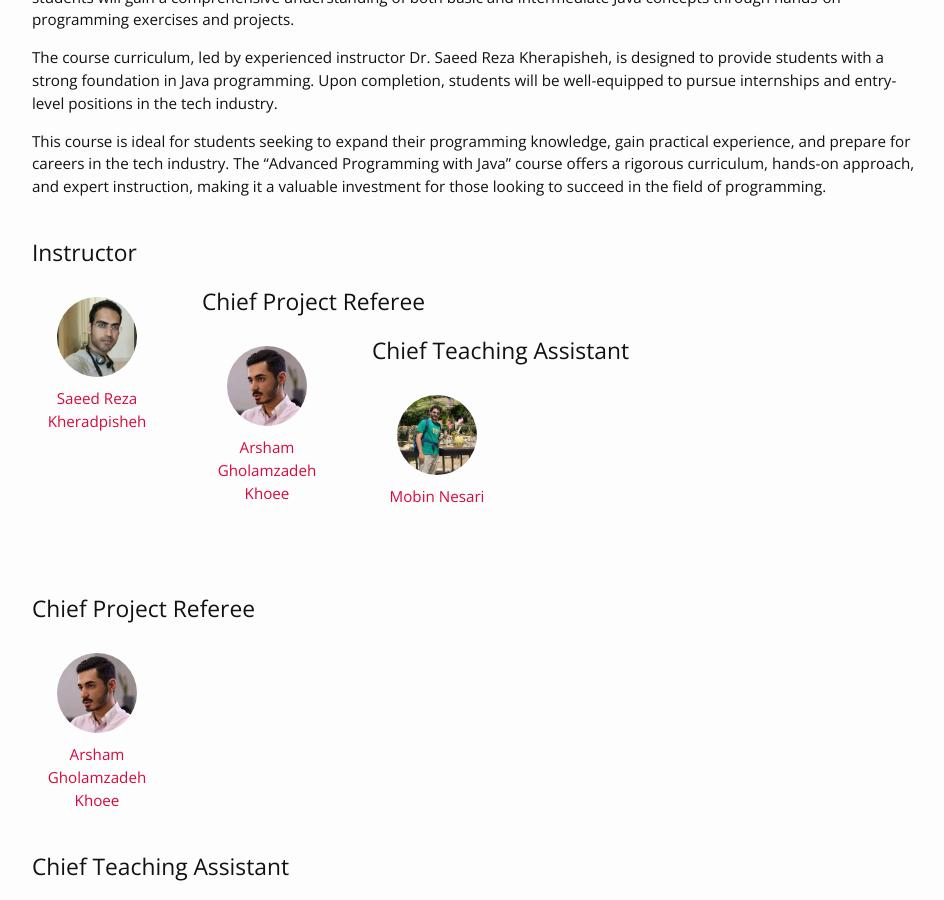
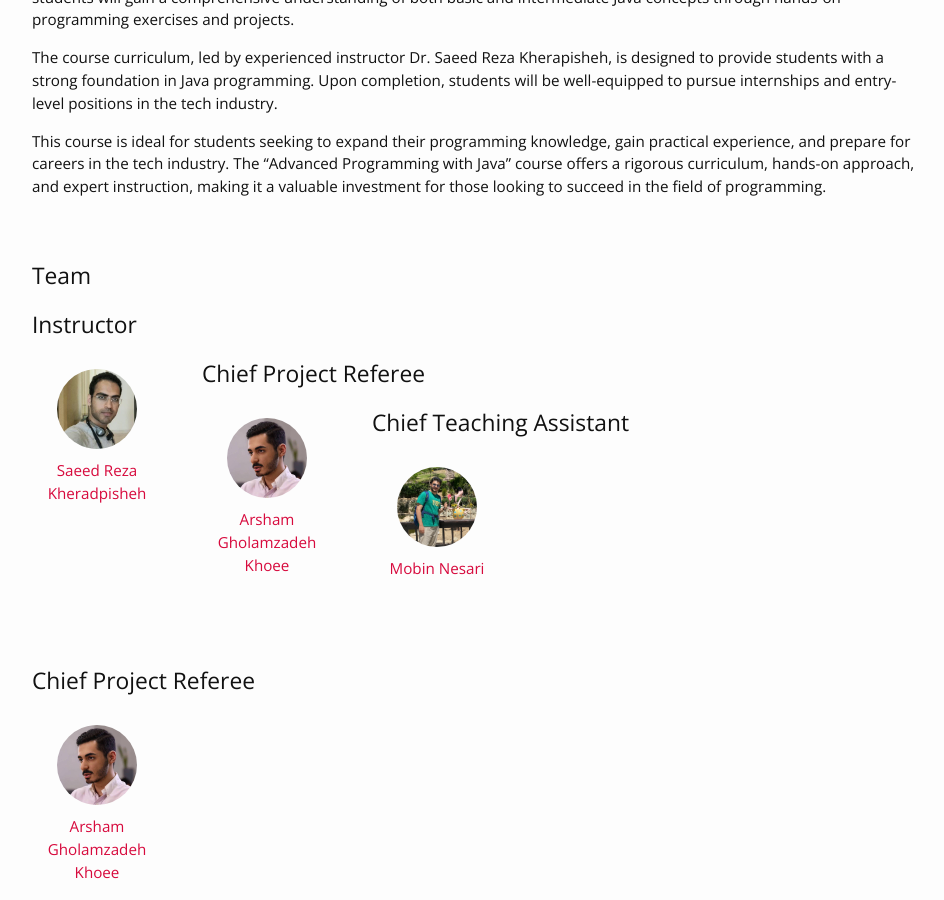
Before and after one commit to MobinNesari81/CS-AP, a Jekyll site: the page built from index.md, in a window 1280 px wide and 900 px high, scrolled down 683 px. Shown: the whole window, without its empty margins (163-1107 px from the left). Built offline with Jekyll 4.4.1, drawn with Linux system fonts in a browser that asks for light colours; nearby versions of some CDN libraries.

```diff
--- a/_layouts/home.html
+++ b/_layouts/home.html
@@ -24,15 +24,19 @@ layout: default
     {% endif %} -->
 
     <br>
+    <br>
+    <h2>Team</h2>
+
     <div>
-        <div style="width:70%; float: left">
+        <div style="width:70%; ">
+            <!-- float: left -->
             <!-- <h2>Instructors</h2> -->
             <!-- <div class="image--cover-container">
                 <img src="{{site.data.people.instructor.profile_pic | prepend: site.baseurl }}" class="image--cover">
                 <p>{{site.data.people.instructor.name}}</p>
             </div> -->
 
-            <div class="profile-pic-gallary" style="display: inline;">
+            <!-- <div class="profile-pic-gallary" style="display: inline;"> -->
             <h2>Instructor</h2>
             {% for ins in site.data.people.instructor %}
             <div class="image--cover-container">
@@ -44,9 +48,9 @@ layout: default
                 {% endif %}
             </div>
             {% endfor %}
-            </div>
+            <!-- </div> -->
 
-            <div class="profile-pic-gallary" style="display: inline;">
+            <!-- <div class="profile-pic-gallary" style="display: inline;"> -->
             <h2>Chief Project Referee</h2>
             {% for ins in site.data.people.Chief_Project_Referee%}
             <div class="image--cover-container">
@@ -58,9 +62,9 @@ layout: default
                 {% endif %}
             </div>
             {% endfor %}
-            </div>
+            <!-- </div> -->
 
-            <div class="profile-pic-gallary" style="display: inline;">
+            <!-- <div class="profile-pic-gallary" style="display: inline;"> -->
             <h2>Chief Teaching Assistant</h2>
             {% for ta in site.data.people.ChiefTeachingAssistant %}
             <div class="image--cover-container">
@@ -72,7 +76,7 @@ layout: default
                 {% endif %}
             </div>
             {% endfor %}
-            </div>
+            <!-- </div> -->
         </div>
 
         <div style="width:70%; float: left">
```
Lines whose indentation alone changed are shown as unchanged.
